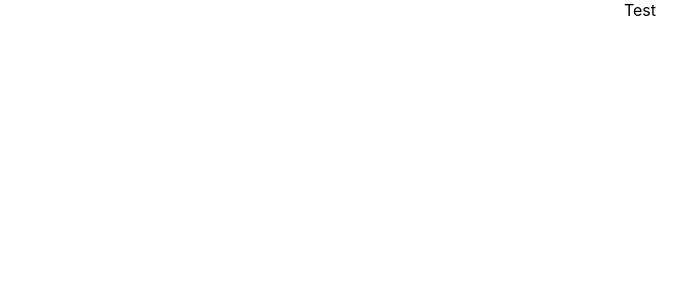
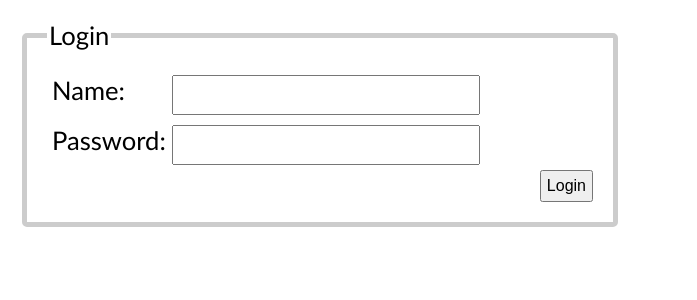
Before and after one commit to Degi100/mernshowcase-rd-frontend, a React (Create React App) app: page / in a window 1280 px wide. Shown: the top 300 px of the page, without its empty margins (0-697 px from the left). Built offline with nearby package versions, Linux system fonts and the light colour scheme.

Commit message:
add smth

```diff
--- a/package.json
+++ b/package.json
@@ -9,6 +9,7 @@
     "react": "^17.0.2",
     "react-dom": "^17.0.2",
     "react-scripts": "4.0.3",
+    "sass": "^1.44.0",
     "web-vitals": "^1.1.2"
   },
   "scripts": {
--- a/public/index.html
+++ b/public/index.html
@@ -5,39 +5,12 @@
     <link rel="icon" href="%PUBLIC_URL%/favicon.ico" />
     <meta name="viewport" content="width=device-width, initial-scale=1" />
     <meta name="theme-color" content="#000000" />
-    <meta
-      name="description"
-      content="Web site created using create-react-app"
-    />
-    <link rel="apple-touch-icon" href="%PUBLIC_URL%/logo192.png" />
-    <!--
-      manifest.json provides metadata used when your web app is installed on a
-      user's mobile device or desktop. See https://developers.google.com/web/fundamentals/web-app-manifest/
-    -->
-    <link rel="manifest" href="%PUBLIC_URL%/manifest.json" />
-    <!--
-      Notice the use of %PUBLIC_URL% in the tags above.
-      It will be replaced with the URL of the `public` folder during the build.
-      Only files inside the `public` folder can be referenced from the HTML.
 
-      Unlike "/favicon.ico" or "favicon.ico", "%PUBLIC_URL%/favicon.ico" will
-      work correctly both with client-side routing and a non-root public URL.
-      Learn how to configure a non-root public URL by running `npm run build`.
-    -->
-    <title>React App</title>
+     <title>Mern Showcase</title>
   </head>
   <body>
     <noscript>You need to enable JavaScript to run this app.</noscript>
     <div id="root"></div>
-    <!--
-      This HTML file is a template.
-      If you open it directly in the browser, you will see an empty page.
 
-      You can add webfonts, meta tags, or analytics to this file.
-      The build step will place the bundled scripts into the <body> tag.
-
-      To begin the development, run `npm start` or `yarn start`.
-      To create a production bundle, use `npm run build` or `yarn build`.
-    -->
   </body>
 </html>
--- a/src/App.css
+++ /dev/null
@@ -1,38 +0,0 @@
-.App {
-  text-align: center;
-}
-
-.App-logo {
-  height: 40vmin;
-  pointer-events: none;
-}
-
-@media (prefers-reduced-motion: no-preference) {
-  .App-logo {
-    animation: App-logo-spin infinite 20s linear;
-  }
-}
-
-.App-header {
-  background-color: #282c34;
-  min-height: 100vh;
-  display: flex;
-  flex-direction: column;
-  align-items: center;
-  justify-content: center;
-  font-size: calc(10px + 2vmin);
-  color: white;
-}
-
-.App-link {
-  color: #61dafb;
-}
-
-@keyframes App-logo-spin {
-  from {
-    transform: rotate(0deg);
-  }
-  to {
-    transform: rotate(360deg);
-  }
-}
--- a/src/App.js
+++ b/src/App.js
@@ -1,9 +1,53 @@
-import './App.css';
+import { useState } from "react";
+import "./App.scss";
 
 function App() {
+  const [username, setUsername] = useState("");
+  const [password, setPassword] = useState("");
+
+  const handleUsername = (e) => {
+    const _username = e.target.value;
+    setUsername(_username);
+  };
+
+  const handlePassword = (e) => {
+    const _password = e.target.value;
+    setPassword(_password);
+  };
+
+  const handleLoginButton = (e) => {
+    e.preventDefault();
+    console.log("login on backend");
+  };
+
   return (
     <div className="App">
-Test
+      <form>
+        <fieldset>
+          <legend>Login</legend>
+          <div className="row">
+            <label htmlFor="username">Name</label>
+            <input
+              type="text"
+              id="username"
+              value={username}
+              onChange={handleUsername}
+            />
+          </div>
+          <div className="row">
+            <label htmlFor="password">Password</label>
+            <input
+              type="password"
+              id="password"
+              onChange={handlePassword}
+              value={password}
+            />
+          </div>
+          <div className="buttonRow">
+            <button onClick={handleLoginButton}>Login</button>
+          </div>
+        </fieldset>
+      </form>
     </div>
   );
 }
--- /dev/null
+++ b/src/App.scss
@@ -0,0 +1,85 @@
+body {
+	padding: 20px;
+	font-family: "Gill Sans", "Gill Sans MT", Calibri, "Trebuchet MS", sans-serif;
+	.App {
+		font-size: 1.6rem;
+		h1 {
+			font-size: 2.5rem;
+			color: #777;
+			font-weight: bold;
+			margin: 0 0 20px 0;
+		}
+		h2 {
+			font-size: 2rem;
+			background-color: #999;
+			font-weight: bold;
+			margin: 10px 0;
+			color:black;
+			padding: 5px;
+			border-radius: 5px;
+		}
+		h1:not(:first-of-type) {
+			margin-top: 20px;
+		}
+		ul {
+			list-style-type: disc;
+			margin: 0 0 0 30px;
+		}
+
+		form {
+			width: 600px;
+			.note.invalid {
+				color: red;
+			}
+			fieldset {
+				border: 5px solid #ccc;
+				border-radius: 5px;
+				padding: 20px;
+
+				.row {
+					display: flex;
+					align-content: flex-start;
+					padding: 5px;
+					label {
+						&::after {
+							content: ":";
+						}
+						width: 120px;
+						margin: 0 0 10px 0;
+					}
+					input {
+						font-size: 1rem;
+						width: 300px;
+					}
+				}
+				.note {
+					font-size: 1rem;
+					margin: 0 0 20px 97px;
+				}
+				.invalid input {
+					color: red;
+				}
+
+				.buttonRow {
+					display: flex;
+					justify-content: right;
+					button {
+						font-size: 1rem;
+						padding: 5px;
+					}
+				}
+			}
+		}
+		div.panel {
+			background-color: #eee;
+			width: 560px;
+			margin: 10px 0 0 0;
+			padding: 20px;
+			border-radius: 5px;
+		}
+		h3 {
+			margin: 0 0 20px 0;
+			color: brown;
+		}
+	}
+}
```
Also changed, not shown: 1 other file (tests, documents, lock files or other folders).
